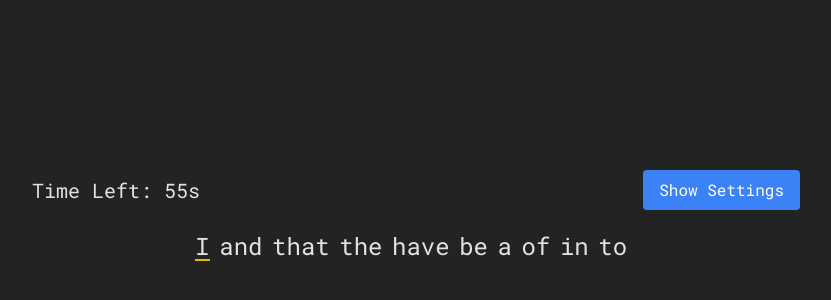
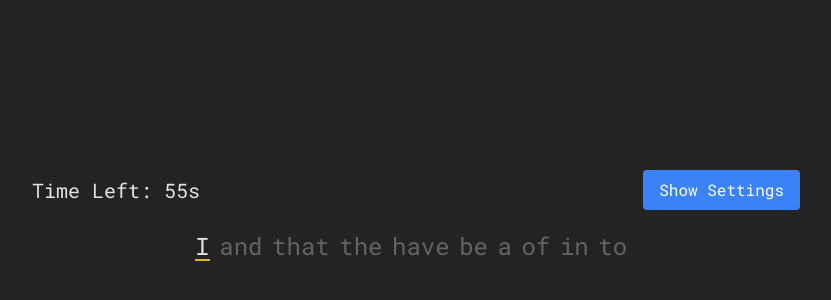
Before and after one commit to wScottSh/bottom10, a Next.js app: page / in a window 1280 px wide. Shown: the part 142-442 px from the top of the page, without its empty margins (224-1055 px from the left). Built offline with nearby package versions, Linux system fonts and the light colour scheme.

Commit message:
Enhance TypingTest component with improved error state handling and CSS adjustments for visual feedback

```diff
--- a/app/components/TypingTest.tsx
+++ b/app/components/TypingTest.tsx
@@ -205,9 +205,9 @@ export default function TypingTest() {
                 key={wordIndex}
                 className={`word ${
                   wordIndex === currentWordIndex
-                    ? `current ${isWordErrored ? 'text-[#ca4754]' : ''}`
-                    : ''
-                } ${wordIndex < currentWordIndex ? 'completed' : ''}`}
+                    ? isWordErrored ? 'error' : 'current'
+                    : wordIndex < currentWordIndex ? 'completed' : ''
+                }`}
               >
                 {word.split('').map((char, charIndex) => (
                   <span
--- a/app/globals.css
+++ b/app/globals.css
@@ -48,14 +48,19 @@ body {
   margin-right: 0.6rem;
   font-family: 'Roboto Mono', monospace;
   display: inline-block;
+  color: var(--text-secondary); /* Default color for untyped words */
 }
 
 .word.current {
-  color: var(--text-primary);
+  color: var(--text-primary); /* White for current word */
 }
 
 .word.completed {
-  color: var(--accent);
+  color: var(--accent); /* Yellow for completed words */
+}
+
+.word.error {
+  color: var(--error); /* Red for error state */
 }
 
 button {
```
